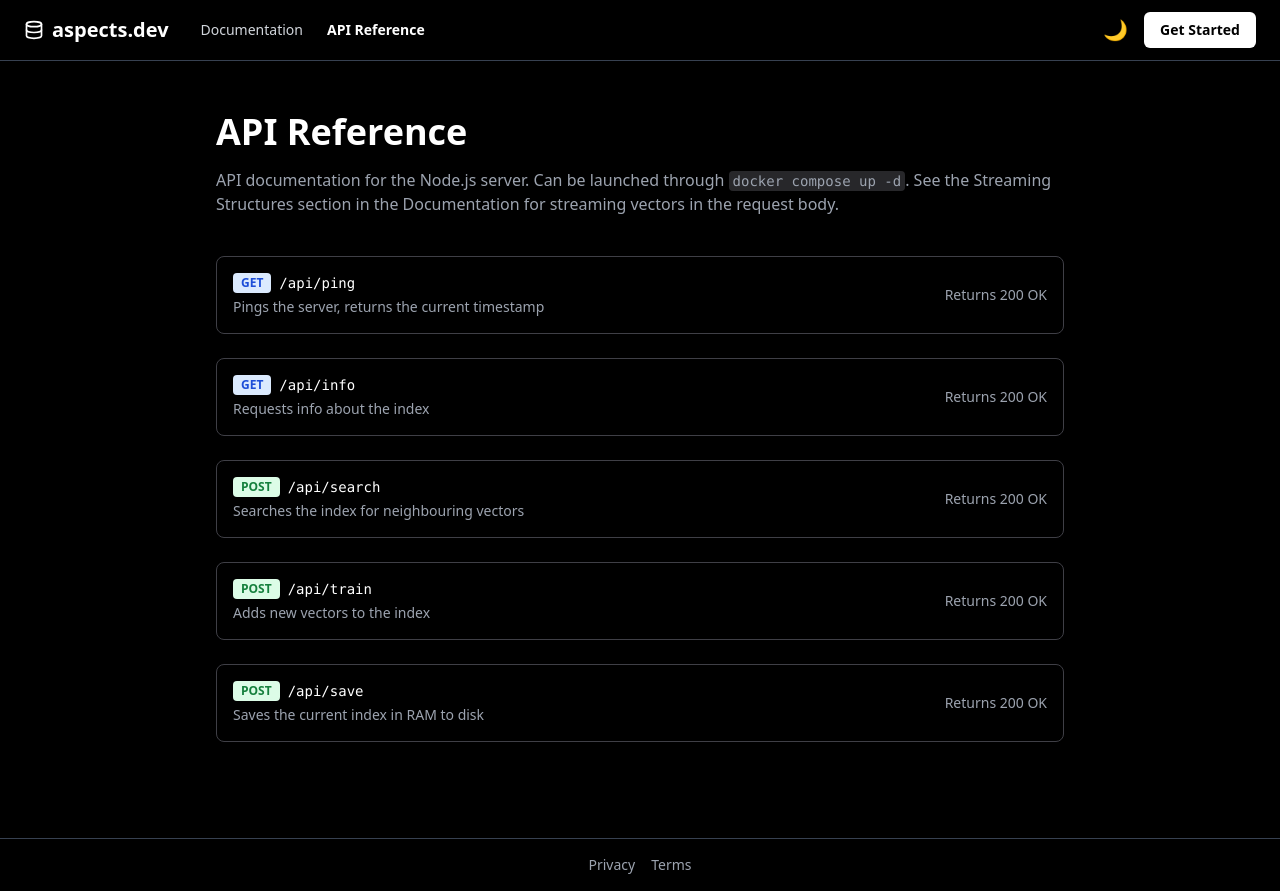
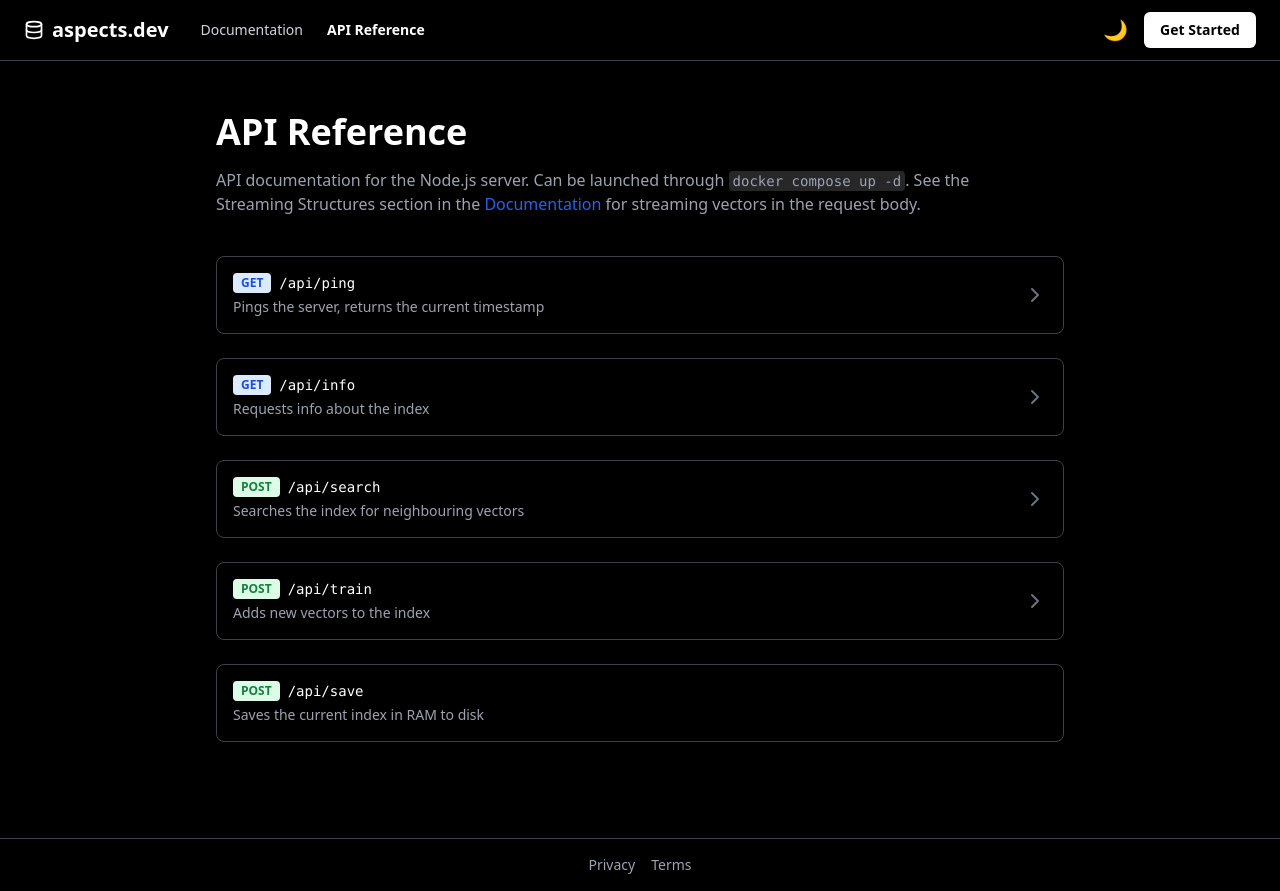
Before and after one commit to xillio/aspects.dev-public, a React (Vite) app in the folder packages/frontend/: page /api-reference in a window 1280 px wide. Built offline with nearby package versions, Linux system fonts and the light colour scheme.

Commit message:
did a thing

```diff
--- a/packages/frontend/package.json
+++ b/packages/frontend/package.json
@@ -26,6 +26,7 @@
     "@tailwindcss/typography": "^0.5.16",
     "@types/react": "^19.1.2",
     "@types/react-dom": "^19.1.2",
+    "@types/react-syntax-highlighter": "^15.5.13",
     "@vitejs/plugin-react": "^4.4.1",
     "autoprefixer": "^10.4.21",
     "eslint": "^9.25.0",
--- a/packages/frontend/src/pages/APIReference.tsx
+++ b/packages/frontend/src/pages/APIReference.tsx
@@ -1,71 +1,219 @@
-const endpoints = [
+import { useState } from "react";
+import { ChevronDown, ChevronRight } from "lucide-react";
+import { Prism as SyntaxHighlighter } from "react-syntax-highlighter";
+import { vscDarkPlus } from "react-syntax-highlighter/dist/esm/styles/prism";
+import "highlight.js/styles/github-dark.css"; // for Request bodies
+
+type Body = {
+  mimeType: string;
+  language: "typescript" | "text";
+  code: string;
+};
+
+type Endpoint = {
+  method: "GET" | "POST"; // add more when relevant/needed
+  path: string;
+  description: string;
+  request?: Body; // optional
+  response?: Body; // optional
+};
+
+const endpoints: Endpoint[] = [
   {
-    method: 'GET',
-    path: '/api/ping',
-    description: 'Pings the server, returns the current timestamp',
+    method: "GET",
+    path: "/api/ping",
+    description: "Pings the server, returns the current timestamp",
+    response: {
+      mimeType: "application/json",
+      language: "typescript",
+      code: `{
+  timestamp: Date;
+}`,
+    },
   },
   {
-    method: 'GET',
-    path: '/api/info',
-    description: 'Requests info about the index',
+    method: "GET",
+    path: "/api/info",
+    description: "Requests info about the index",
+    response: {
+      mimeType: "application/json",
+      language: "typescript",
+      code: `{
+  idSize: number;
+  numDims: number;
+  dataType: DataType;
+  distanceType: DistanceType;
+  schema: Array<{
+    type: number;
+    numDims: number;
+    blob: string;
+  }>;
+}`,
+    },
   },
   {
-    method: 'POST',
-    path: '/api/search',
-    description: 'Searches the index for neighbouring vectors',
+    method: "POST",
+    path: "/api/search",
+    description: "Searches the index for neighbouring vectors",
+    request: {
+      mimeType: "application/octet-stream",
+      language: "text",
+      code: `{
+\tk                   4 bytes   uint
+\t<Vector Stream>   > 17 bytes
+}`,
+    },
+    response: {
+      mimeType: "application/json",
+      language: "typescript",
+      code: `{
+  count: number;
+  neighbours: Array<{
+    id: string;
+    distance: number;
+  }>;
+}`,
+    },
   },
   {
-    method: 'POST',
-    path: '/api/train',
-    description: 'Adds new vectors to the index',
+    method: "POST",
+    path: "/api/train",
+    description: "Adds new vectors to the index",
+    request: {
+      mimeType: "application/octet-stream",
+      language: "text",
+      code: `{
+\t<Vector Stream>   > 17 bytes
+}`,
+    },
   },
   {
-    method: 'POST',
-    path: '/api/save',
-    description: 'Saves the current index in RAM to disk',
+    method: "POST",
+    path: "/api/save",
+    description: "Saves the current index in RAM to disk",
+    // no bodies → nothing will be shown
   },
-]
+];
 
-const methodColors: Record<string, string> = {
-  GET: 'bg-blue-100 text-blue-700',
-  POST: 'bg-green-100 text-green-700',
-}
+const methodColors: Record<Endpoint["method"], string> = {
+  GET: "bg-blue-100 text-blue-700",
+  POST: "bg-green-100 text-green-700",
+};
 
 export default function APIReference() {
+  /** track which card is open */
+  const [openIndex, setOpenIndex] = useState<number | null>(null);
+
   return (
     <div className="max-w-4xl mx-auto px-6 py-12">
       <h1 className="text-4xl font-bold mb-4">API Reference</h1>
       <p className="text-gray-600 dark:text-gray-400 mb-10">
-        API documentation for the Node.js server. Can be launched through{' '}
+        API documentation for the Node.js server. Can be launched through{" "}
         <code className="bg-gray-100 dark:bg-zinc-800 px-1 py-0.5 rounded text-sm">
           docker compose up -d
         </code>
-        . See the Streaming Structures section in the <a href="/docs">Documentation</a> for streaming vectors in the request body.
+        . See the Streaming&nbsp;Structures section in the{" "}
+        <a
+          className="text-blue-600 hover:underline hover:text-blue-800"
+          href="/docs"
+        >
+          Documentation
+        </a>{" "}
+        for streaming vectors in the request body.
       </p>
 
       <div className="space-y-6">
-        {endpoints.map((endpoint, i) => (
+        {endpoints.map((ep, i) => {
+          const hasBodies = ep.request || ep.response;
+          const isOpen = openIndex === i;
+
+          return (
             <div
-            key={i}
-            className="flex flex-col md:flex-row justify-between items-start md:items-center border border-gray-200 dark:border-zinc-700 rounded-lg p-4"
+              key={ep.path}
+              className="border border-gray-200 dark:border-zinc-700 rounded-lg"
+            >
+              {/* clickable header */}
+              <button
+                className="w-full flex justify-between items-center p-4 gap-6 text-left"
+                onClick={() => setOpenIndex(isOpen ? null : i)}
               >
                 <div className="flex flex-col gap-1">
                   <div className="flex items-center gap-2">
                     <span
-                  className={`text-xs font-semibold px-2 py-0.5 rounded ${methodColors[endpoint.method]}`}
+                      className={`text-xs font-semibold px-2 py-0.5 rounded ${
+                        methodColors[ep.method]
+                      }`}
                     >
-                  {endpoint.method}
+                      {ep.method}
                     </span>
-                <span className="font-mono text-sm">{endpoint.path}</span>
+                    <span className="font-mono text-sm">{ep.path}</span>
                   </div>
-              <p className="text-sm text-gray-600 dark:text-gray-400">{endpoint.description}</p>
+                  <p className="text-sm text-gray-600 dark:text-gray-400">
+                    {ep.description}
+                  </p>
                 </div>
-            <div className="mt-2 md:mt-0 text-sm text-gray-500 dark:text-gray-400">
-              Returns 200 OK
+                {hasBodies &&
+                  (isOpen ? (
+                    <ChevronDown className="shrink-0 text-gray-500" />
+                  ) : (
+                    <ChevronRight className="shrink-0 text-gray-500" />
+                  ))}
+              </button>
+
+              {/* collapsible body examples */}
+              {hasBodies && isOpen && (
+                <div className="border-t border-gray-200 dark:border-zinc-700 p-4 space-y-6">
+                  {/* request first */}
+                  {ep.request && (
+                    <BodyBlock
+                      title={`Request body (${ep.request.mimeType})`}
+                      body={ep.request}
+                    />
+                  )}
+                  {ep.response && (
+                    <BodyBlock
+                      title={`Response body (${ep.response.mimeType})`}
+                      body={ep.response}
+                    />
+                  )}
+                </div>
+              )}
+              {/* if no bodies, omit the accordion entirely */}
+            </div>
+          );
+        })}
       </div>
     </div>
-        ))}
+  );
+}
+
+/* ---------- helpers ---------- */
+
+function BodyBlock({ title, body }: { title: string; body: Body }) {
+  return (
+    <div className="space-y-2">
+      <p className="text-xs font-mono text-gray-500">{title}</p>
+
+      {body.language === "typescript" ? (
+        /* Response → Prism style (same as home-page snippets) */
+        <SyntaxHighlighter
+          language="typescript"
+          style={vscDarkPlus}
+          customStyle={{
+            margin: 0,
+            background: "transparent",
+            padding: "1rem",
+            borderRadius: "0.375rem",
+          }}
+        >
+          {body.code}
+        </SyntaxHighlighter>
+      ) : (
+        /* Request → plain text, github-dark colours (matches docs) */
+        <pre className="hljs bg-gray-100 dark:bg-zinc-950 text-sm text-pink-500 p-4 rounded overflow-x-auto">
+          {body.code}
+        </pre>
+      )}
     </div>
-    </div>
-  )
+  );
 }
```
Also changed, not shown: 1 other file (tests, documents, lock files or other folders). Lines whose indentation alone changed are shown as unchanged.
